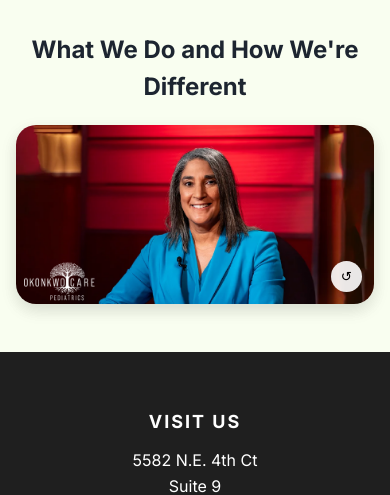
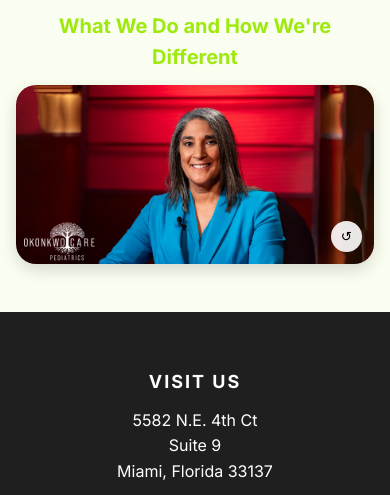
Before and after one commit to crisokonkwo/okonkwocare-mobile-prototype, a plain HTML site: page index.html in a window 390 px wide. Shown: the part 142-637 px from the top of the page. Drawn offline with Linux system fonts and the light colour scheme.

Commit message:
style: center-align and update color for hero side title

```diff
--- a/index.html
+++ b/index.html
@@ -101,7 +101,7 @@
 
         <!-- Desktop image (visible on larger screens) -->
         <div class="hero-desktop-image">
-          <h2 class="hero-side-title">What We Do and How We're Different</h2>
+          <h2 class="hero-side-title" style="text-align:center; color: #9EE90E;">What We Do and How We're Different</h2>
           <picture>
             <img src="assets/home11.webp" alt="Dr. Okonkwo" class="hero-image" />
           </picture>
--- a/styles.css
+++ b/styles.css
@@ -130,6 +130,13 @@ body{
 .hero-copy{display:flex; flex-direction:column; justify-content:center}
 .hero-copy h1{font-size:clamp(22px,3.8vw,36px); line-height:1.15; margin:6px 0 12px; text-align:center}
 .hero-copy p{color:var(--muted); margin:0 0 18px; max-width:52ch}
+.hero-card__front h2.hero-side-title{
+  font-size:clamp(20px,4vw,28px);
+  margin:0 0 12px;
+  text-align:center;
+  padding:0 10px;
+  color: #9EE90E;
+}
 
 /* Flip card for mobile */
 .hero-card{position:relative;width:100%;max-width:720px;margin:auto;perspective:1000px}
```
